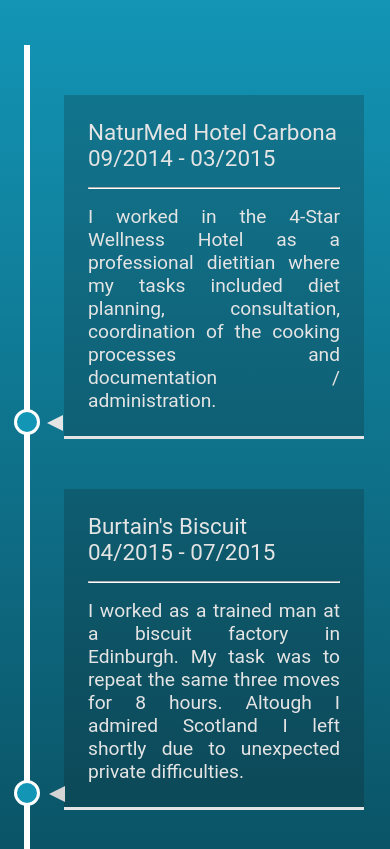
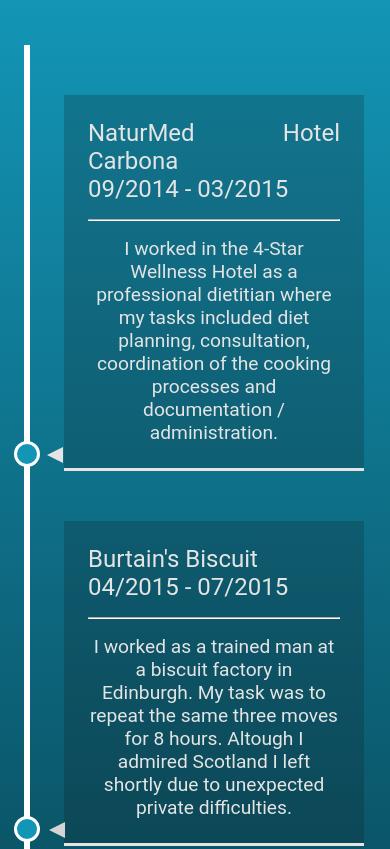
Before and after one commit to szitastamas/CV-Single-Scrolling-Page, a plain HTML site: page index.html in a window 390 px wide. Shown: the part 5779-6628 px from the top of the page. Drawn offline with Linux system fonts and the light colour scheme.

Commit message:
Update exp.css

```diff
--- a/exp.css
+++ b/exp.css
@@ -148,8 +148,16 @@
         left: 40px;
     }
 
+    .timeline > ul > li > div > h3{
+        font-size: 1.5rem;
+    }
+
     .timeline > ul > li:nth-child(even) div h3{
         text-align: left;
+    }
+
+    .timeline > ul > li > div > p{
+        text-align: center;
     }
 
     .timeline > ul > li:nth-child(even) div:before{
```
